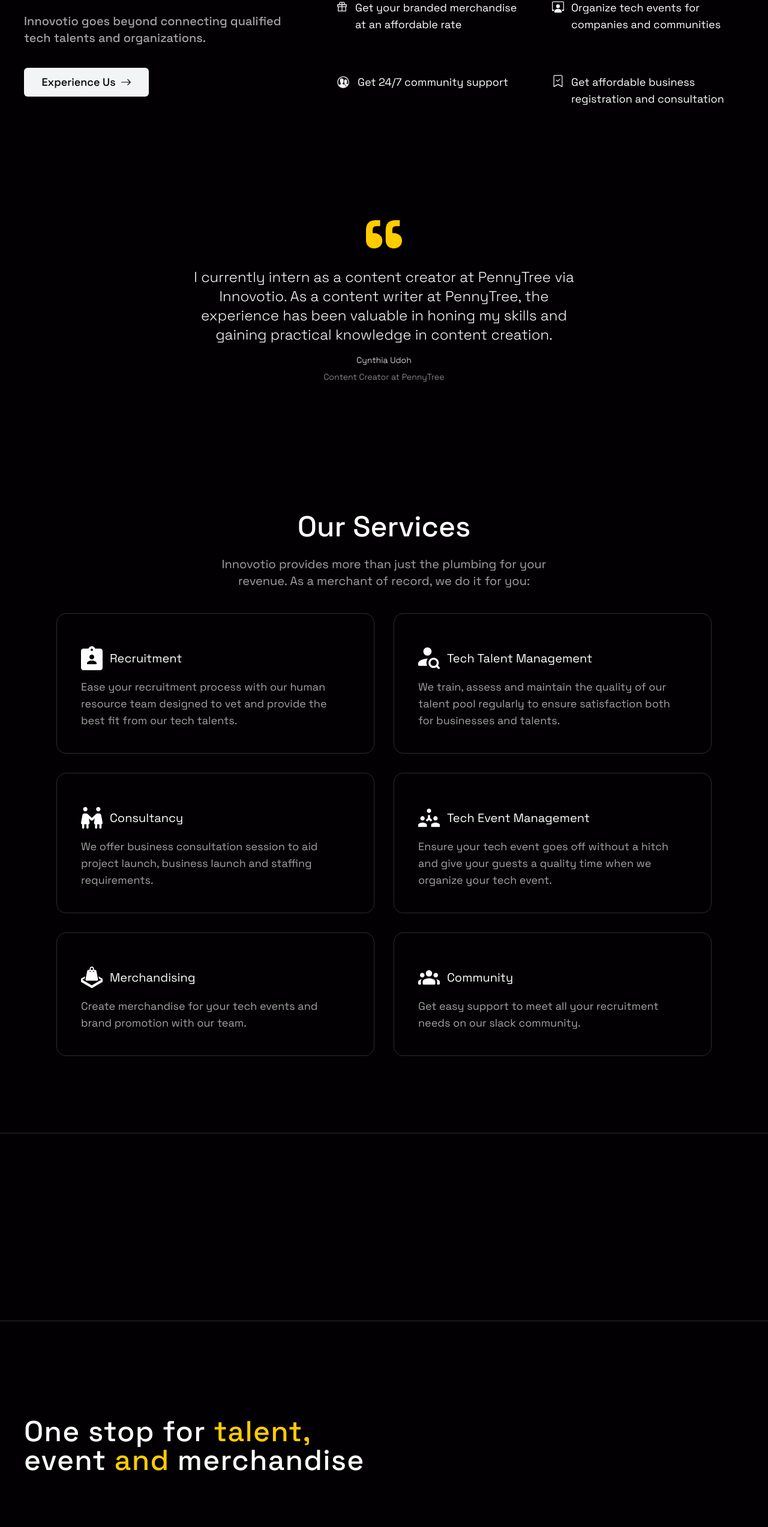
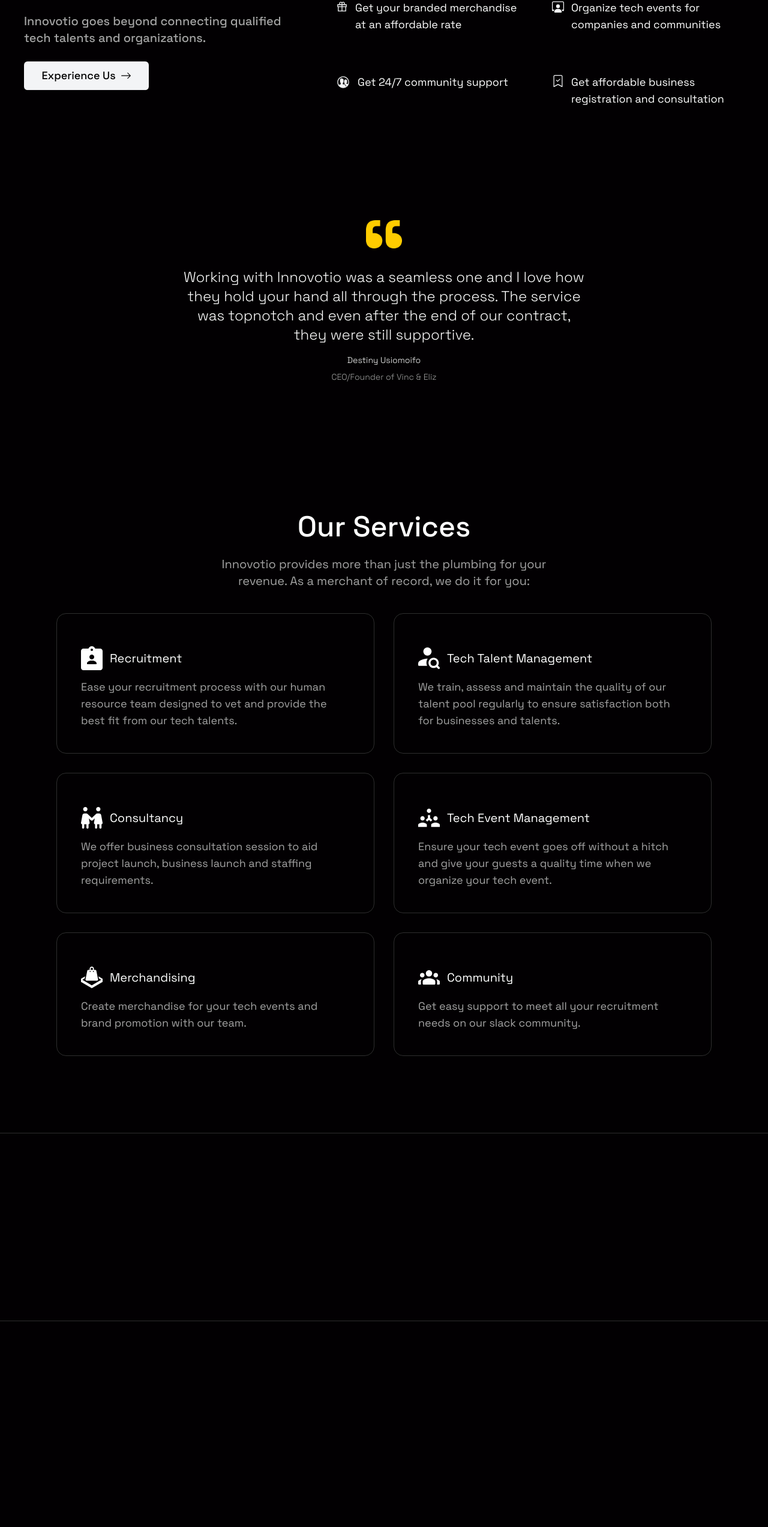
Before and after one commit to Innovotio/Innovotio-Website, a Next.js app: page / in a window 1280 px wide. Shown: the part 821-3366 px from the top of the page at 60% size. Built offline with nearby package versions, Linux system fonts and the light colour scheme.

Commit message:
fix: All layout corrections made

```diff
--- a/pages/_app.js
+++ b/pages/_app.js
@@ -5,7 +5,7 @@
 
 export default function App({ Component, pageProps }) {
   React.useEffect(() => {
-    AOS.init({ duration: 1100 });
+    AOS.init({ duration: 1000 });
     AOS.refresh();
   }, []);
 
--- a/src/components/Description/Description.js
+++ b/src/components/Description/Description.js
@@ -9,6 +9,7 @@
 import { AiOutlineGift } from "react-icons/ai";
 import { BsArrowRight } from "react-icons/bs";
 import Button from "../Micro/Button/Button";
+import Link from "next/link";
 
 const Description = () => {
   return (
@@ -23,9 +24,13 @@
             organizations.
           </p>
           <div className="py-3">
-            <Button className="bg-gray-100 flex items-center justify-center  text-black text-lg">
-              Experience Us <BsArrowRight className="ml-2 text-lg"/>
-            </Button>
+            <Link href="/business" legacyBehavior>
+              <a target="_blank">
+                <Button className=" animate-bounce bg-gray-100 flex items-center justify-center  text-black text-lg">
+                  Experience Us <BsArrowRight className="ml-2 text-lg" />
+                </Button>
+              </a>
+            </Link>
           </div>
         </div>
 
--- a/src/components/Footer/Footer.js
+++ b/src/components/Footer/Footer.js
@@ -10,7 +10,9 @@
 function Footer() {
   return (
     <footer className=" mx-auto container font-font text-white md:px-10 px-5  lg:pt-40 md:pt-28 pt-20 cursor-pointer">
-      <h1 className="lg:max-w-xl md:max-w-xl max-w-md lg:text-5xl text-3xl tracking-wide font-medium pb-0 lg:pb-10">
+      <h1
+      data-aos="fade-up"
+      className="lg:max-w-xl md:max-w-xl max-w-md lg:text-5xl text-3xl tracking-wide font-medium pb-0 lg:pb-10">
         One stop for <span className="text-yellow">talent,</span> event{" "}
         <span className="text-yellow">and</span> merchandise
       </h1>
--- a/src/components/Micro/Button/BlackBtn.js
+++ /dev/null
@@ -1,16 +0,0 @@
-import Link from "next/link";
-import React from "react";
-
-const BlackBtn = ({ text }) => {
-  return (
-    <Link href="/jobapplication" legacyBehavior>
-      <a target="_blank">
-      <button className="bg-btnDefaultBlack hover:bg-zinc-700 text-white h-10 w-40 rounded-md font-medium text-lg">
-        {text}
-      </button>
-      </a>
-    </Link>
-  );
-};
-
-export default BlackBtn;
--- a/src/components/Micro/Button/YellowBtn.js
+++ /dev/null
@@ -1,14 +0,0 @@
-import Link from "next/link";
-const YellowBtn = ({ text }) => {
-  return (
-    <Link href="/business" legacyBehavior>
-      <a target="_blank">
-        <button className="bg-primaryYellow hover:bg-btnHoverYellow h-10 text-black font-medium w-40 rounded-md text-lg">
-          {text}
-        </button>
-      </a>
-    </Link>
-  );
-};
-
-export default YellowBtn;
--- a/src/components/Nav/Navbar.js
+++ b/src/components/Nav/Navbar.js
@@ -6,8 +6,6 @@
 import cancel from "../../assets/Navbar/Menu.svg";
 import arrow from "../../assets/Navbar/arrow.png";
 import menu from "../../assets/Navbar/Menu (1).svg";
-import BlackBtn from "../Micro/Button/BlackBtn";
-import YellowBtn from "../Micro/Button/YellowBtn";
 import Abt from "./Abt";
 import Tal from "./Tal";
 import Business from "./Business";
@@ -166,7 +164,7 @@
               </ul>
             </div>
             <div className="flex mb-20 flex-wrap lg:mb-0">
-            <Link href="/business" legacyBehavior>
+              <Link href="/business" legacyBehavior>
                 <a target="_blank">
                   <Button className="mb-3 lg:mb-0 bg-btnDefaultBlack text-white text-lg">
                     Order a Merch
@@ -188,7 +186,7 @@
           <Link href="/business" legacyBehavior>
             <a target="_blank">
               <Button className="bg-btnDefaultBlack text-white lg:hidden xl:block text-lg">
-              Order a Merch
+                Order a Merch
               </Button>
             </a>
           </Link>
--- a/src/components/Operations/Operations.js
+++ b/src/components/Operations/Operations.js
@@ -1,6 +1,4 @@
 import Link from "next/link";
-import BlackBtn from "../Micro/Button/BlackBtn";
-import YellowBtn from "../Micro/Button/YellowBtn";
 import Button from "../Micro/Button/Button";
 
 function Operations() {
--- a/src/components/Testimonial/Testimonial.js
+++ b/src/components/Testimonial/Testimonial.js
@@ -10,7 +10,7 @@
     speed: 500,
     slidesToShow: 1,
     autoplay: true,
-    autoplaySpeed: 5000,
+    autoplaySpeed: 6500,
     infinite: true,
     pauseOnHover: true,
     arrows: false,
--- a/styles/globals.css
+++ b/styles/globals.css
@@ -8,13 +8,13 @@
       transform: translateX(0);
     }
     25% {
-      transform: translateX(5%);
+      transform: translateX(4%);
     }
     50% {
       transform: translateX(0%);
     }
     75% {
-      transform: translateX(-5%);
+      transform: translateX(-4%);
     }
     100% {
       transform: translateX(0%);
```
